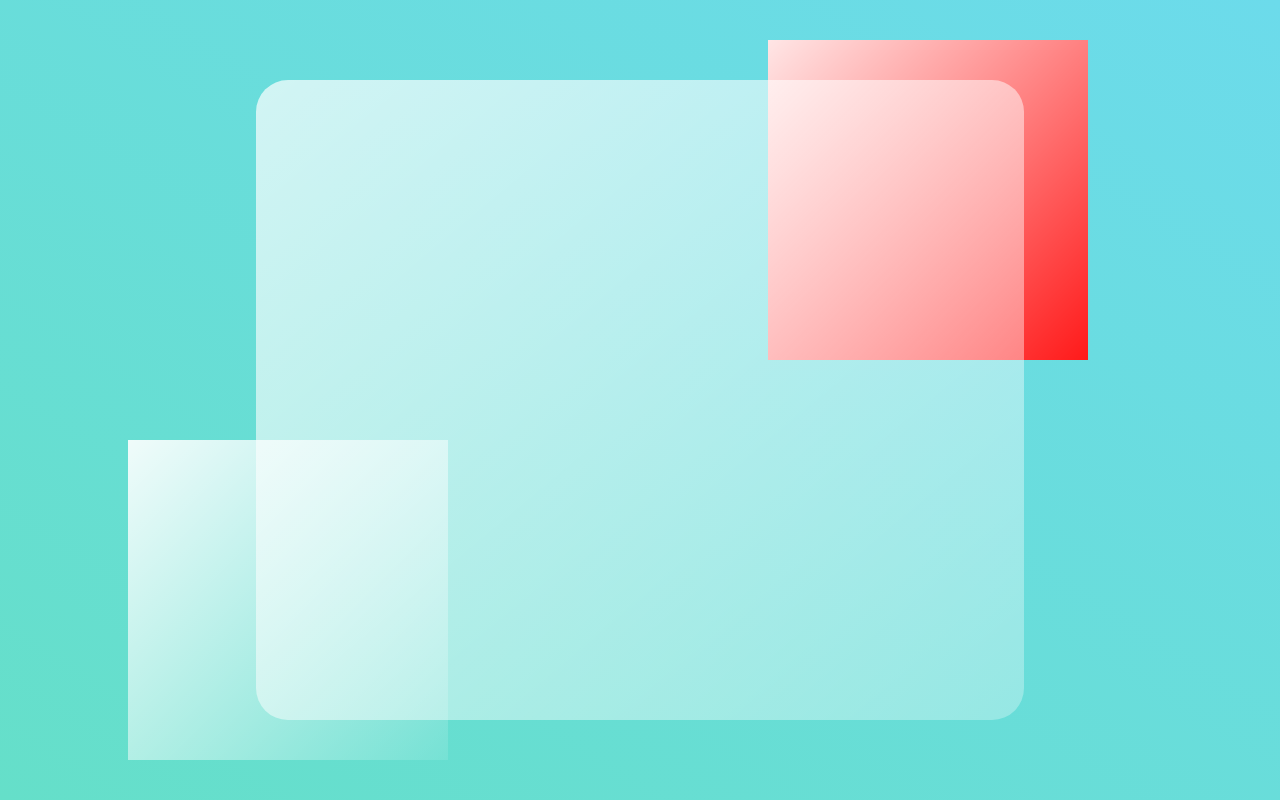
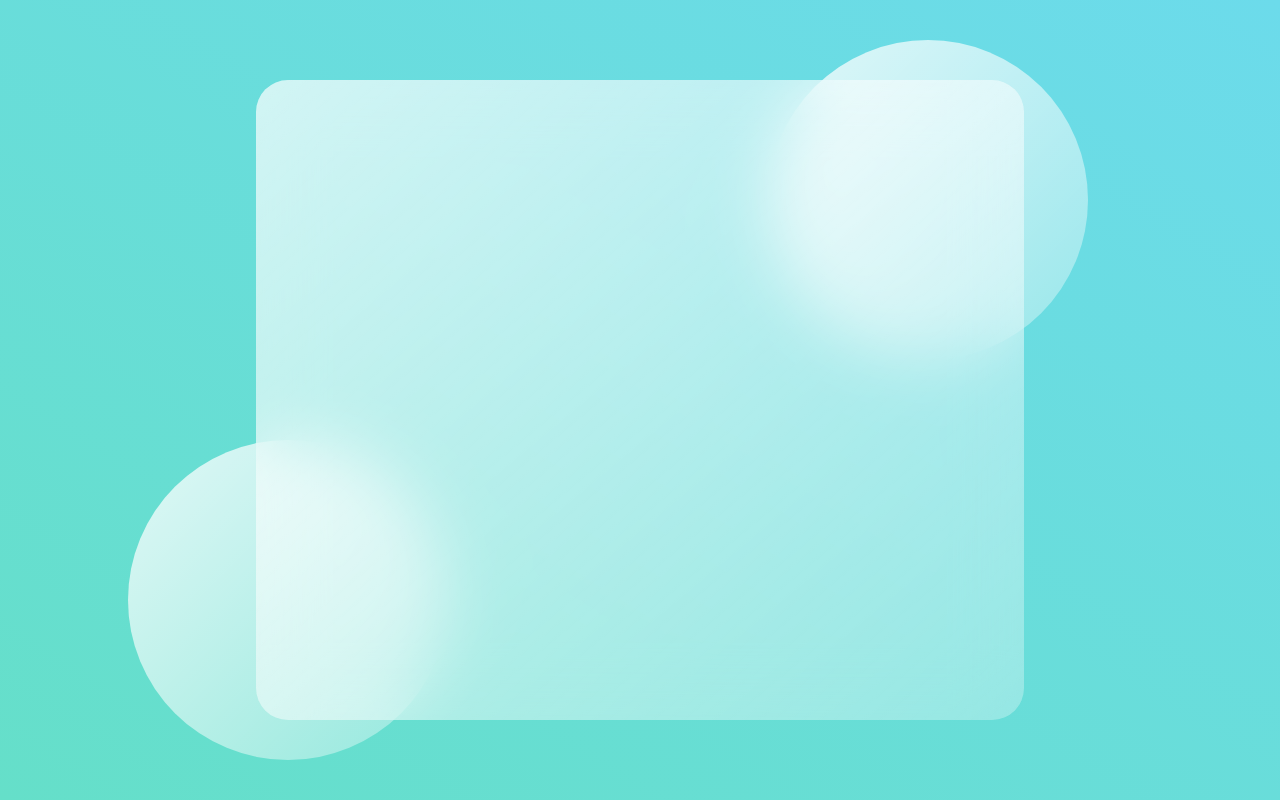
Before and after one commit to hkl-iii/build-glass-website, a plain HTML site: page index.html in a window 1280 px wide. Drawn offline with Linux system fonts and the light colour scheme.

Commit message:
css file inside circle1,2 I changed border radius to 50% in order to change the 2 shapes into actual circles on line 38

```diff
--- a/style.css
+++ b/style.css
@@ -22,24 +22,25 @@ main {
  );
   border-radius: 2rem;
   z-index: 3;
+  backdrop-filter: blur(2rem);
 }
 
 .circle1,
 .circle2 {
     background: white;
     background: linear-gradient(to right bottom,
-    rgba(255, 255, 255, 0.9),
-    rgba(255, 255, 255, 0.1)
+    rgba(255, 255, 255, 0.8),
+    rgba(255, 255, 255, 0.3)
 );
 height: 20rem;
 width: 20rem;
 position: absolute;
+border-radius: 50%;
 }
 
 .circle1 {
     top: 5%;
     right: 15%;
-    background-color: red;
 }
 
 .circle2 {
```
